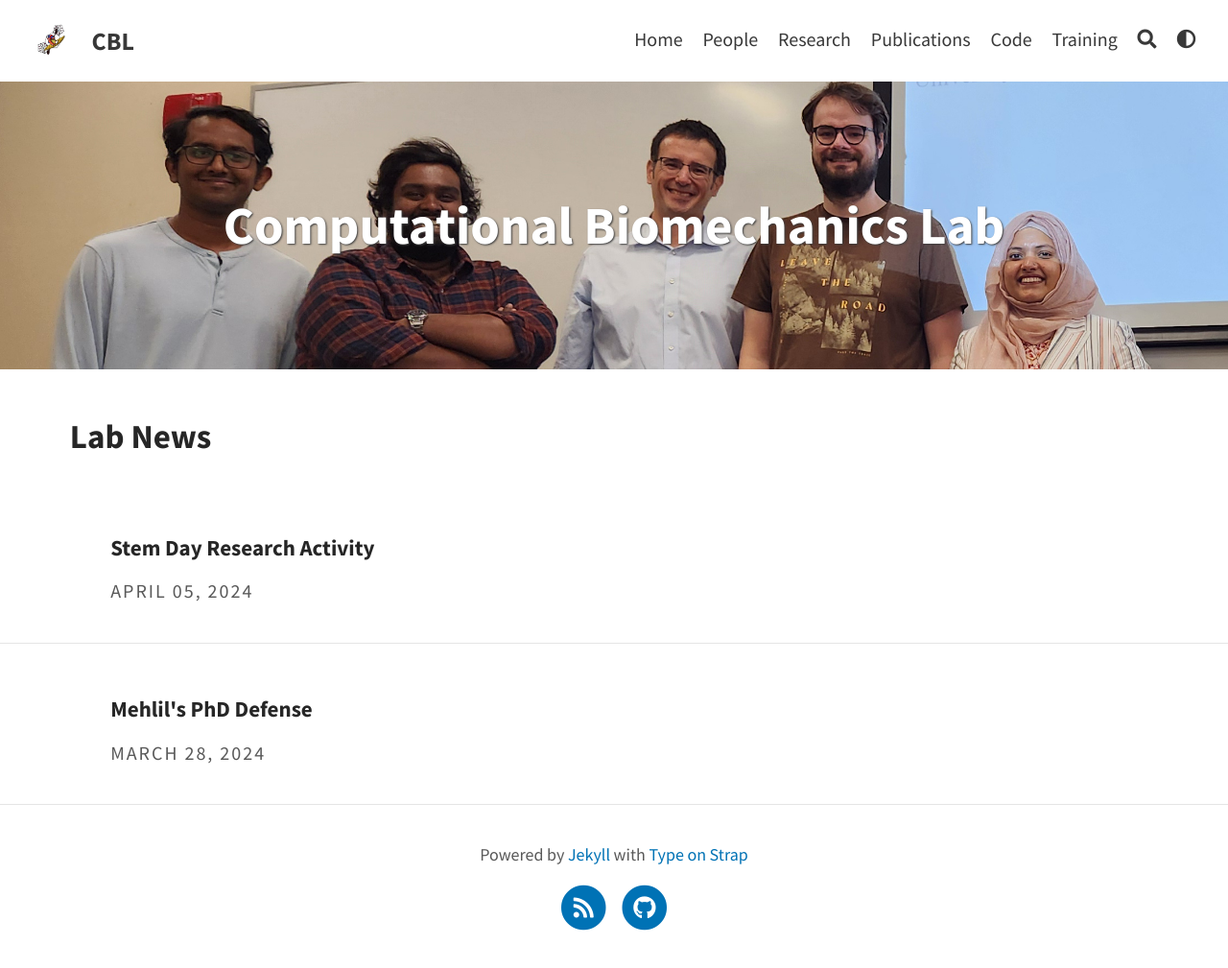
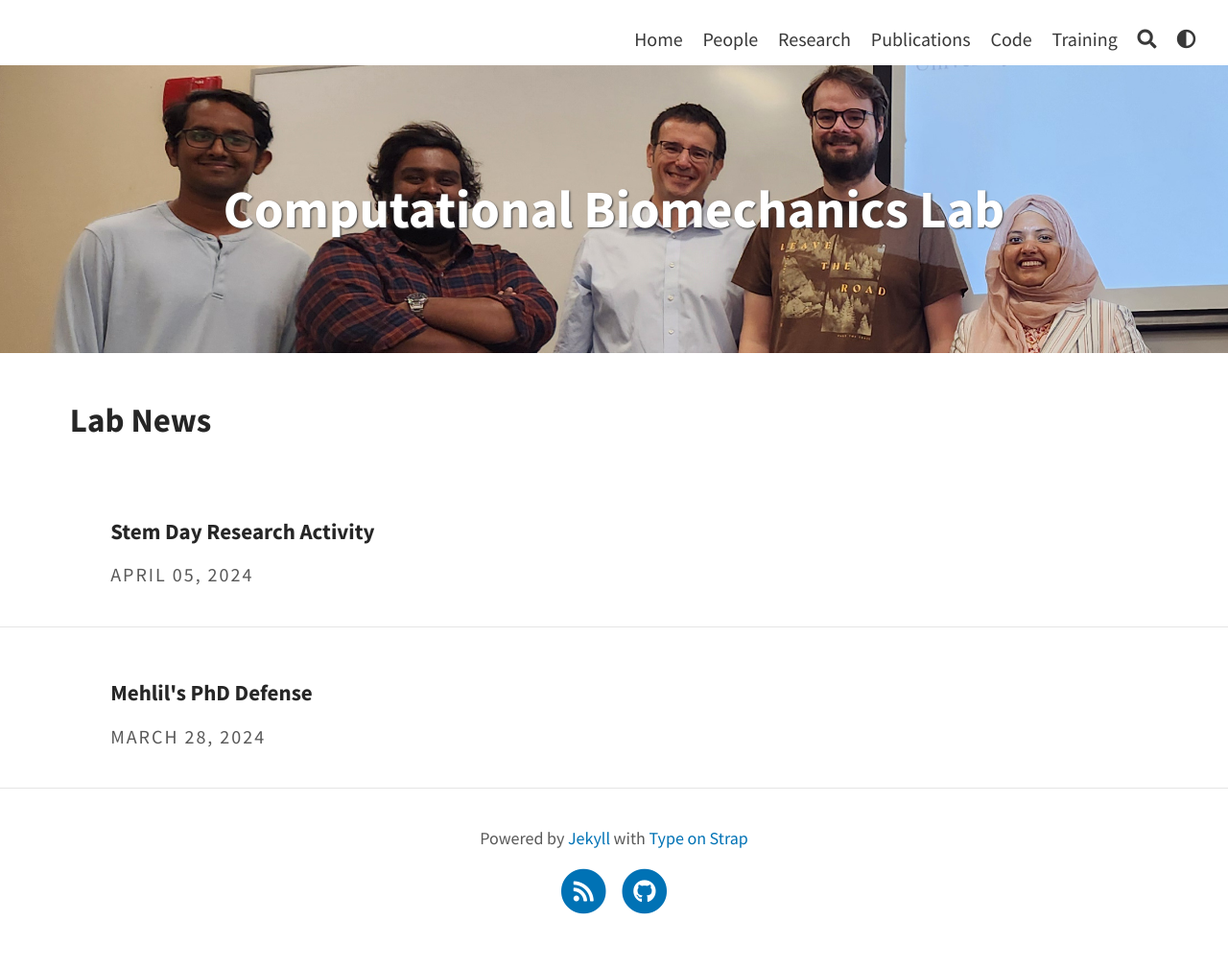
Before and after one commit to CBL-UCF/CBL-UCF.github.io, a Jekyll site: the page built from index.html, in a window 1280 px wide. Shown: the whole page at 96% size. Built offline with Jekyll 4.4.1, drawn with Linux system fonts in a browser that asks for light colours; a script that is not in the unit is left out; the list of posts is cut into pages by our own code.

Commit message:
Update navbar.liquid

```diff
--- a/_includes/default/navbar.liquid
+++ b/_includes/default/navbar.liquid
@@ -4,11 +4,11 @@
 	<div class="branding">
         {% if site.avatar %}
 		<a href="{{ '/' | relative_url }}">
-			<img alt="logo img" class="avatar" src="{{ site.avatar | relative_url }}" loading="lazy"/>
+
 		</a>
         {% endif %}
         <a class="site-title" aria-label="{{ site.title }}" href="{{ '/' | relative_url }}">
-        {{ site.title }}
+
 		</a>
 	</div>
 
```
